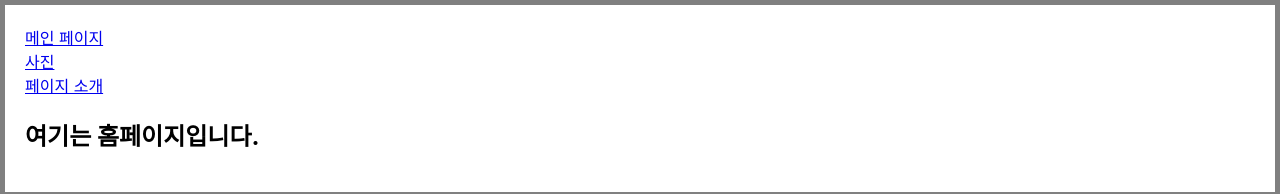
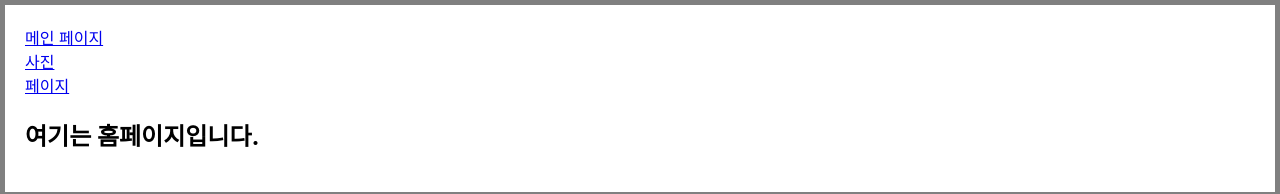
Before and after one commit to Edward-Shawn/react-study-project, a React (Create React App) app: page / in a window 1280 px wide. Shown: the top 194 px of the page. Built offline with nearby package versions, Linux system fonts and the light colour scheme.

Commit message:
페이지 작업

```diff
--- a/src/App.js
+++ b/src/App.js
@@ -11,7 +11,7 @@ function App() {
         <br />
         <Link to="/photo">사진</Link>
         <br />
-        <Link to="rooms">페이지 소개</Link>
+        <Link to="rooms">페이지 </Link>
         <br />
         <Switch>
           <Route exact path="/" component={Home} />
```
